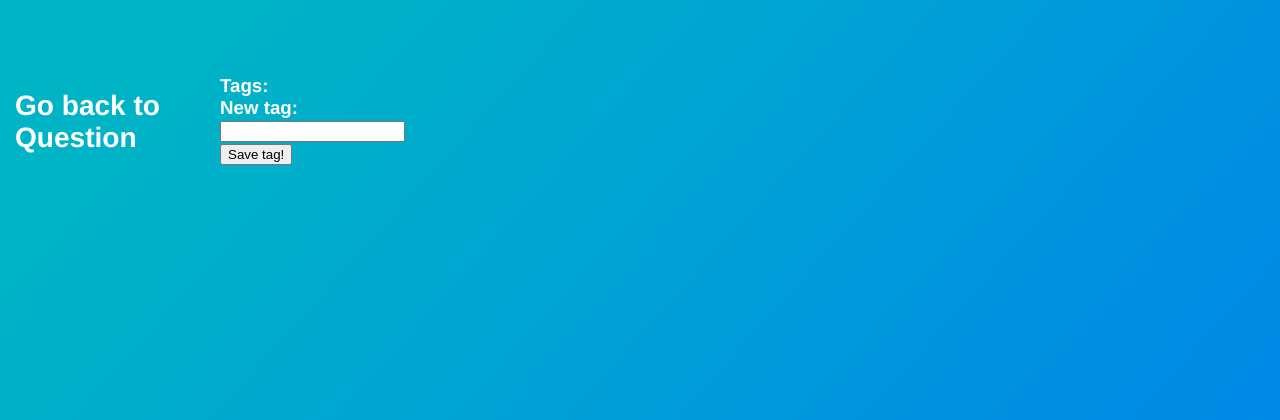
After one commit to MKristof6/Ask-Mate-3, a Flask app: page /question/1/new-tag in a window 1280 px wide. The commit adds this page. Shown: the top 420 px of the page. Run offline with Flask 2, Linux system fonts and the light colour scheme.

Commit message:
Added tags

```diff
--- a/fullpath.txt
+++ b/fullpath.txt
@@ -1 +1 @@
-119862585_636251330413323_6747248143897745199_n.jpg
+<null>
--- a/server.py
+++ b/server.py
@@ -23,19 +23,28 @@ def question(question_id):
     question = data_manager.get_question(question_id)
     answers = data_manager.get_answers_by_question_id(question_id)
     comments = data_manager.get_comments_by_question_id(question_id)
-    return render_template("question.html", question=question, question_id=question_id, answers=answers, comments=comments)
+    tag_ids = data_manager.get_tag_by_question_id(question_id)
+    tags = []
+    for id in tag_ids:
+        tags.append(data_manager.get_tag_by_id(id['tag_id']))
+    return render_template("question.html", question=question, question_id=question_id, answers=answers,
+                           comments=comments, tags=tags)
+
 
 @app.route("/question/<question_id>/new-answer")
 def new_answer(question_id):
     return render_template("answer.html", question_id=question_id)
 
+
 @app.route("/question/<question_id>/new-comment")
 def new_question_comment(question_id):
     return render_template("comment.html", question_id=question_id, answer_id=None)
 
+
 @app.route("/answer/<answer_id>/new-comment")
 def new_answer_comment(answer_id):
     return render_template("comment.html", question_id=None, answer_id=answer_id)
+
 
 @app.route("/add-question", methods=['GET', 'POST'])
 def add_question():
@@ -99,7 +108,7 @@ def edit_answer(answer_id):
         data_manager.write_answers(answer)
         return redirect(f"/question/{question_id}")
     else:
-        return render_template("edit-answer.html", answer_id = answer_id, message=message, question_id=question_id)
+        return render_template("edit-answer.html", answer_id=answer_id, message=message, question_id=question_id)
 
 
 @app.route("/comment/<comment_id>/edit", methods=['GET', 'POST'])
@@ -120,7 +129,7 @@ def edit_comment(comment_id):
         data_manager.write_comments(comment)
         return redirect(f"/question/{question_id}")
     else:
-        return render_template("edit-comment.html", comment_id = comment_id, message=message, question_id=question_id)
+        return render_template("edit-comment.html", comment_id=comment_id, message=message, question_id=question_id)
 
 
 @app.route("/answer", methods=['GET', 'POST'])
@@ -177,10 +186,12 @@ def comment():
     else:
         return render_template("comment.html")
 
+
 @app.route("/question/<question_id>/delete")
 def delete_question(question_id):
     data_manager.delete_question(question_id)
     return redirect("/")
+
 
 @app.route("/answer/<answer_id>/delete", methods=['GET', 'POST'])
 def delete_answer(answer_id):
@@ -218,6 +229,23 @@ def selector():
         return render_template("selector.html")
 
 
+@app.route('/question/<question_id>/new-tag', methods=['GET', 'POST'])
+def new_tag(question_id):
+    if request.method == 'POST':
+        tags = {}
+        tag = request.form['new-tag']
+        last_tag = data_manager.get_last_tag()
+        for t in last_tag:
+            last_id = t['max']
+        tags['id'] = int(last_id) + 1
+        tags['name'] = tag
+        data_manager.add_new_tag(tags)
+        data_manager.add_question_id_to_tag(question_id, tags['id'])
+        return redirect(f'/question/{question_id}')
+    else:
+        return render_template("add-tag.html", question_id=question_id, )
+
+
 # @app.route('/question/<question_id>/vote-up')
 # def vote_up_questions(question_id):
 #     questions, header = data_manager.get_questions()
--- /dev/null
+++ b/templates/add-tag.html
@@ -0,0 +1,34 @@
+<!DOCTYPE html>
+<html lang="en">
+<head>
+    <meta charset="UTF-8">
+    <title>New tag</title>
+    <link rel="stylesheet" type="text/css" href="../../static/css/style.css">
+</head>
+<body>
+
+<h3>Tags:
+    {% for tag in tags %}
+        {{ tag.name }} </h3>
+    {% endfor %}
+{#                <a style="color: white; text-decoration: none" href=/comment/{{ comment.id }}/edit> Edit comment </a> <br>#}
+{#                <form action="/comment/{{ comment.id }}/delete" method="post">#}
+{#                    <input type="hidden" id="question_id" name="question_id" value="{{ question_id }}">#}
+{#                    <button type="submit"#}
+{#                            onclick="return confirm('Are you sure you want to delete this comment?')">Delete#}
+{#                        comment#}
+{#                    </button>#}
+{#                    <hr>#}
+{#                </form>#}
+
+<form action="/question/{{question_id}}/new-tag" , method="POST">
+    <label for="new-tag">New tag:</label><br>
+    <input type="text" name="new-tag" id="new-tag">
+    <input name="question_id" id="question_id" value="{{ question_id }}" type="hidden"><br>
+    <button type="submit">Save tag!</button>
+</form>
+<div id="menu">
+    <a style="text-decoration: none; color: white" href="/question/{{ question_id }}"> Go back to Question </a>
+</div>
+</body>
+</html>
```
Also changed, not shown: data_manager.py (+82 -7 lines), templates/list.html (+17 -0 lines), templates/question.html (+9 -1 lines).
